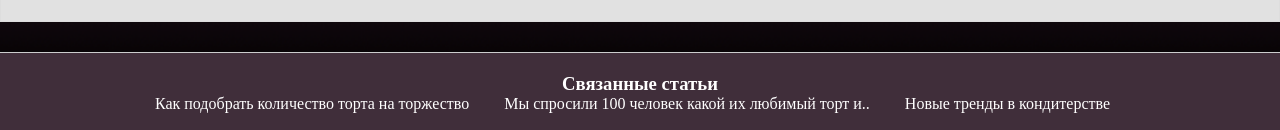
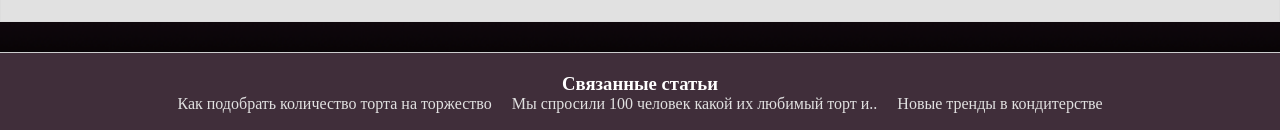
Before and after one commit to elizabetinka/cakes_web, a plain HTML site: page index.html in a window 1280 px wide. Shown: the part 2296-2426 px from the top of the page. Drawn offline with Linux system fonts and the light colour scheme; a web font is replaced by a local one.

Commit message:
lab2_solve

```diff
--- a/css/outlines.css
+++ b/css/outlines.css
@@ -158,10 +158,6 @@ body {
     overflow: hidden;
 }
 
-/* .catalog_card_photo_img {
-    height: auto;
-    display: block;
-} */
 .catalog_card_photo_img {
     width: 100%;
     height: 100%;
@@ -177,25 +173,28 @@ body {
 }
 
 .description {
-    margin-bottom: 30px;
-    background-color: #E1E1E1;;
-    padding: 20px;
+    background-color: #E1E1E1;
     border: 1px solid #ddd;
     text-align: center;
 }
 
+.description_position {
+    margin-bottom: 30px;
+    padding: 20px;
+}
 
-footer {
-    display: flex; /* Используем flexbox для горизонтального выравнивания */
-    justify-content: center; /* Пространство между элементами */
-    align-items: center; /* Выравнивание по вертикали */
-    border-top: 1px solid #ccc; /* Пример границы */
+
+.footer {
+    display: flex;
+    justify-content: center;
+    align-items: center;
+    border-top: 1px solid #ccc;
     background-color: #402E3A;
     color: white;
     text-align: center;
     padding: 20px 0;
 }
-footer aside {
+.footer_aside {
     justify-content: center;
     display: flex;
     flex-direction: column;
@@ -203,18 +202,7 @@ footer aside {
     text-align: center;
 }
 
-footer aside ul {
-    display: flex;
-    list-style-type: none;
-}
-
-footer aside ul li {
-    margin-right: 15px;
-}
-
-footer aside ul li a {
-    color: white;
-    text-decoration: none;
+.footer_menu a {
     padding: 5px 10px;
 }
 
--- a/index.html
+++ b/index.html
@@ -120,19 +120,21 @@
             </div>
         </div>
 
-        <div class="description">
-            <blockquote class="great-vibes-regular"><b>Формула вашего счастья:</b> мука + крем <sup>2</sup> + начинка <sup>3</sup></blockquote>
+        <div class="description description_position">
+            <blockquote class="description_blockquote great-vibes-regular"><b>Формула вашего счастья:</b> мука + крем <sup>2</sup> + начинка <sup>3</sup></blockquote>
         </div>
     </main>
 
-    <footer>
-        <aside>
+    <footer class="footer">
+        <aside  class="footer_aside">
             <h3>Связанные статьи</h3>
-  <ul>
-    <li><a href="#">Как подобрать количество торта на торжество</a></li>
-    <li><a href="#">Мы спросили 100 человек какой их любимый торт и..</a></li>
-    <li><a href="#">Новые тренды в кондитерстве</a></li>
+    <div class="menu footer_menu">
+  <ul class="menu_ul">
+    <li><a class="menu_a" href="#">Как подобрать количество торта на торжество</a></li>
+    <li><a class="menu_a" href="#">Мы спросили 100 человек какой их любимый торт и..</a></li>
+    <li><a class="menu_a" href="#">Новые тренды в кондитерстве</a></li>
   </ul>
+</div>
         </aside>
     </footer>
 </body>
```
